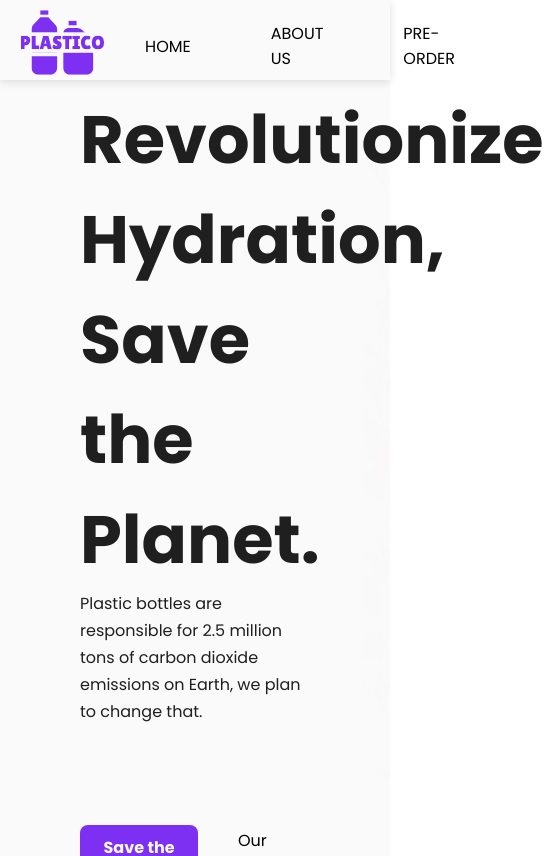
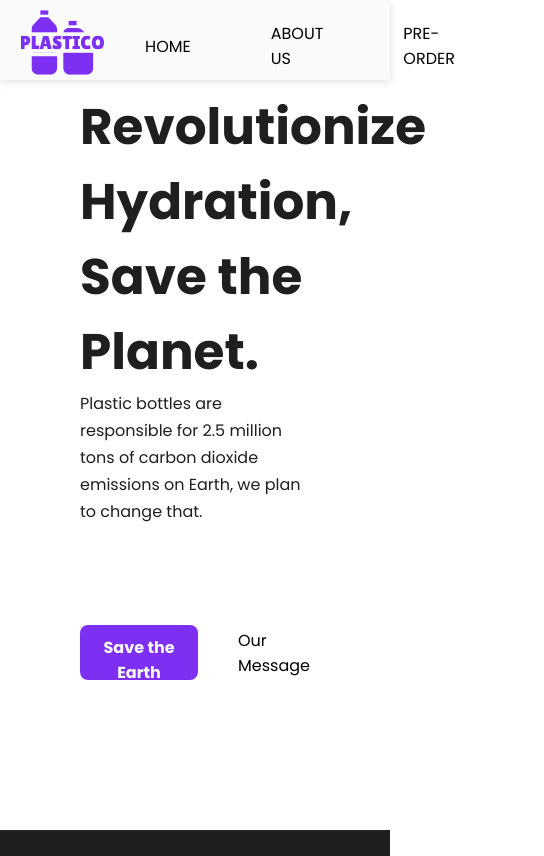
Before and after one commit to DenzelHooke/Plastico, a Next.js app: page / in a window 390 px wide. Shown: the top 856 px of the page, 544 px wide, since content can reach past the window. Built offline with nearby package versions, Linux system fonts and the light colour scheme.

Commit message:
Updated hero

```diff
--- a/src/app/styles/mainHero.module.scss
+++ b/src/app/styles/mainHero.module.scss
@@ -4,7 +4,7 @@
   padding-top: 40px;
   min-height: 90vh;
   background-image: url('/assets/bottle-hero.jpg');
-  background-position: 10px;
+  // background-position: 10%;
   background-repeat: no-repeat;
   background-size: cover;
   background-position: center;
@@ -29,3 +29,19 @@
     }
   }
 }
+
+@media screen and (max-width: 1000px) {
+  #main {
+    // background-size: contain;
+    background-position: center;
+    background-image: none;
+
+    h1 {
+      font-size: 50px;
+    }
+
+    .inner {
+      max-width: 450px;
+    }
+  }
+}
```
Also changed, not shown: src/app/styles/mainHero.module.css (+13 -1 lines), 1 other file (tests, documents, lock files or other folders).
